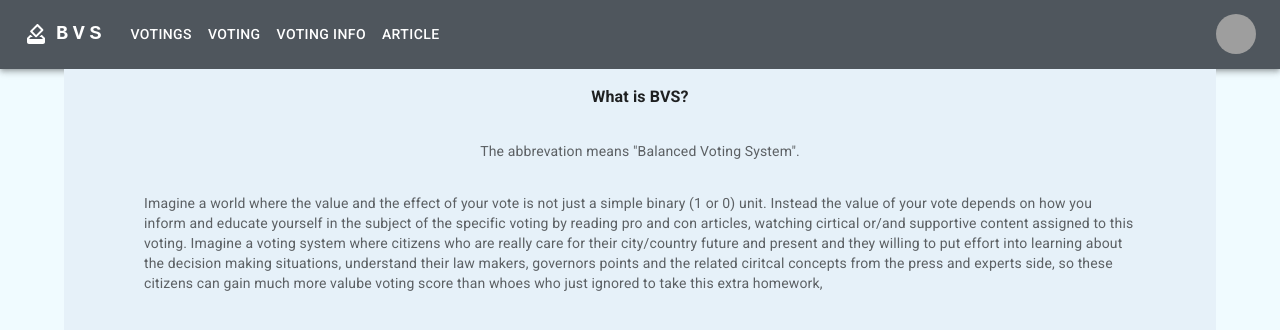
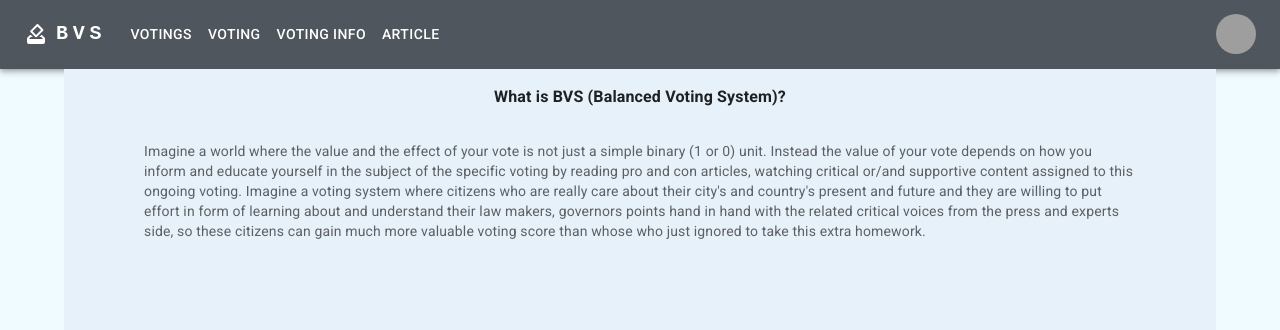
Before and after one commit to Martines90/balanced-voting-system, a React (Create React App) app: page / in a window 1280 px wide. Shown: the top 330 px of the page. Built offline with nearby package versions, Linux system fonts and the light colour scheme; grey boxes are pictures that could not be loaded.

Commit message:
correct texts

```diff
--- a/src/pages/Home/index.tsx
+++ b/src/pages/Home/index.tsx
@@ -6,17 +6,13 @@ import { Typography } from '@mui/material';
 function HomePage() {
   return (
     <Stack spacing={4} pt={2} pl={10} pr={10} justifyContent={'center'} textAlign={'center'} width={'100%'}>
-    <h4>What is BVS?</h4>
-    <Typography variant="body2" color="text.secondary" component={'div'}>
-      The abbrevation means &quot;Balanced Voting System&quot;.
-    </Typography>
+    <h4>What is BVS (Balanced Voting System)?</h4>
     <Typography variant="body2" color="text.secondary" component={'div'} textAlign={'left'}>
       {`Imagine a world where the value and the effect of your vote is not just a simple binary (1 or 0) unit.
       Instead the value of your vote depends on how you inform and educate yourself in the subject of the specific voting by reading pro and
-      con articles, watching cirtical or/and supportive content assigned to this voting. Imagine a voting system where citizens who are really care for their
-      city/country future and present and they willing to put effort into learning about the decision making situations,
-      understand their law makers, governors points and the related ciritcal concepts from the press and experts side,
-      so these citizens can gain much more valube voting score than whoes who just ignored to take this extra homework,`}
+      con articles, watching critical or/and supportive content assigned to this ongoing voting. Imagine a voting system where citizens who are really care about their
+      city's and country's present and future and they are willing to put effort in form of learning about and understand their law makers, governors points hand in hand with the related critical voices from the press and experts side,
+      so these citizens can gain much more valuable voting score than whose who just ignored to take this extra homework.`}
     </Typography>
     </Stack>
   );
```
